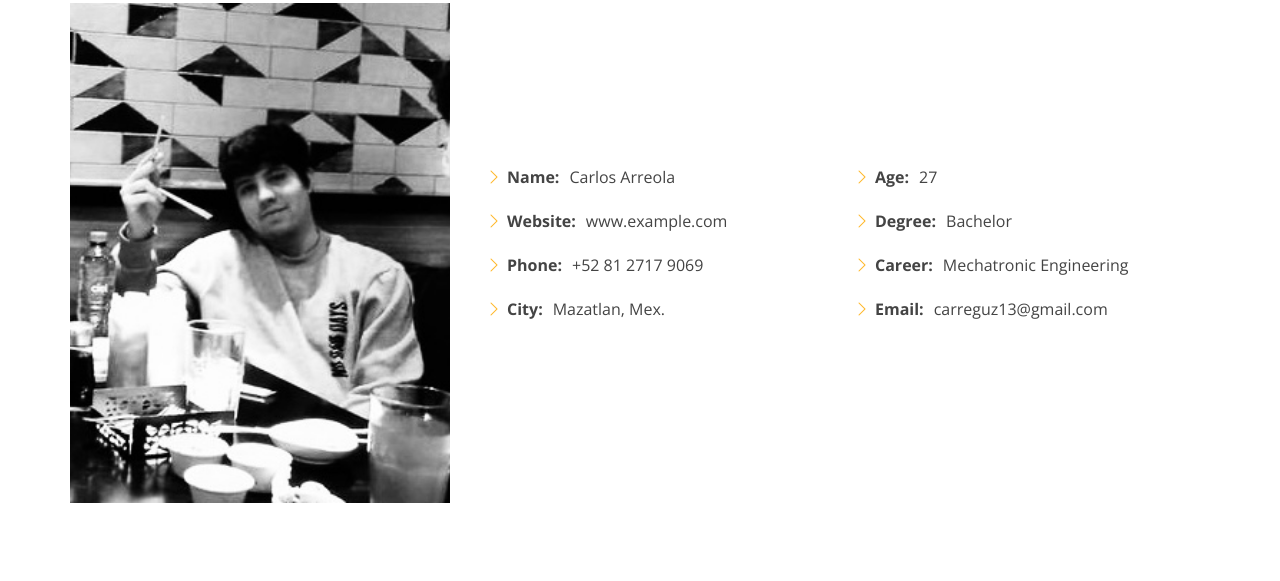
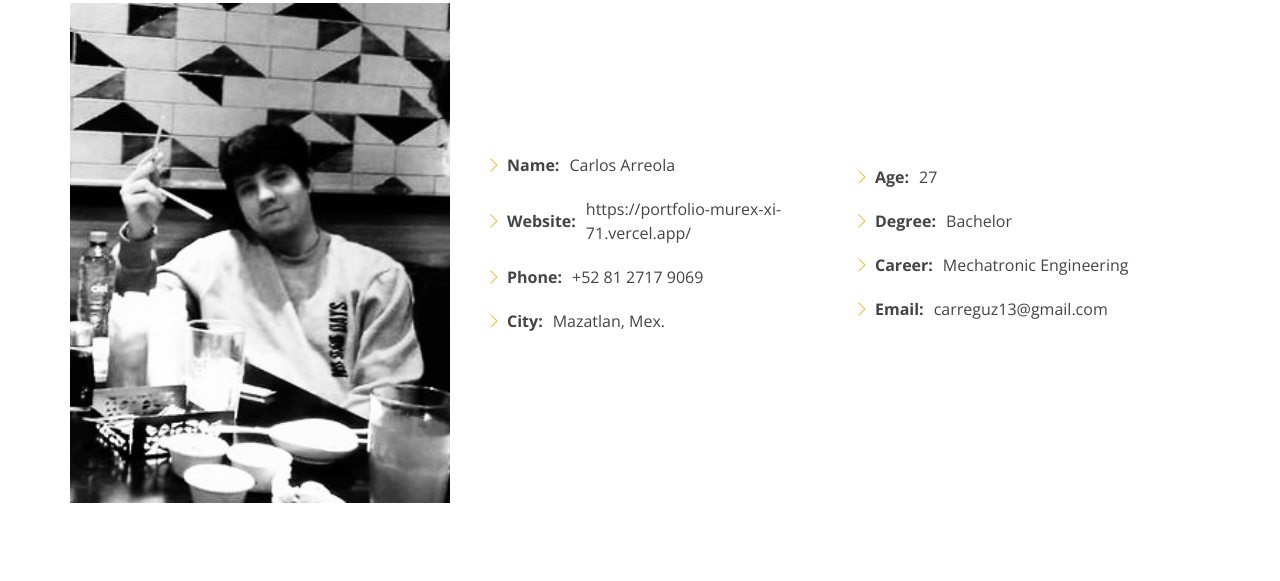
Before and after one commit to carreguz13/portfolio, a plain HTML site: page index.html in a window 1280 px wide. Shown: the part 975-1556 px from the top of the page. Drawn offline with nearby package versions, Linux system fonts and the light colour scheme.

Commit message:
adding webpage link

```diff
--- a/index.html
+++ b/index.html
@@ -105,7 +105,8 @@
                       </li>
                       <li>
                         <i class="bi bi-chevron-right"></i>
-                        <strong>Website:</strong> <span>www.example.com</span>
+                        <strong>Website:</strong>
+                        <span>https://portfolio-murex-xi-71.vercel.app/</span>
                       </li>
                       <li>
                         <i class="bi bi-chevron-right"></i>
```
